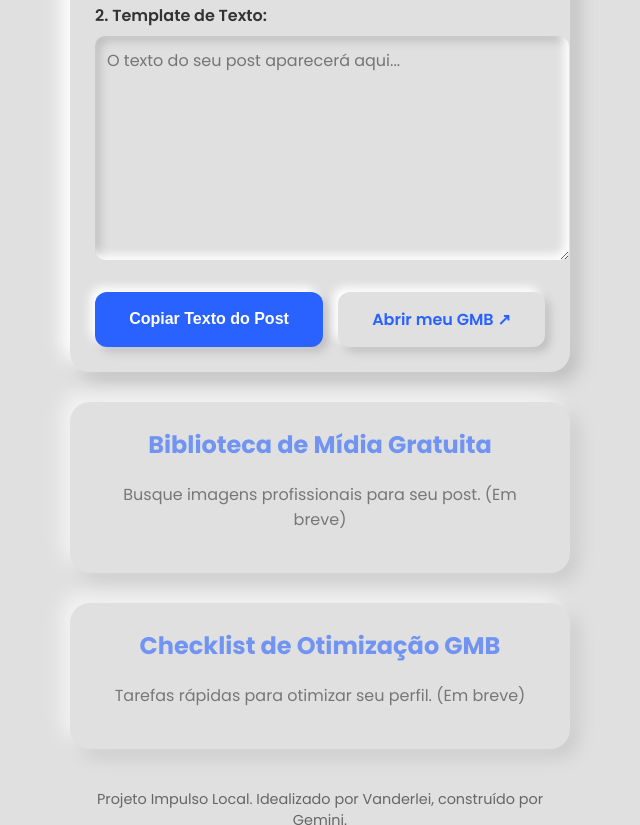
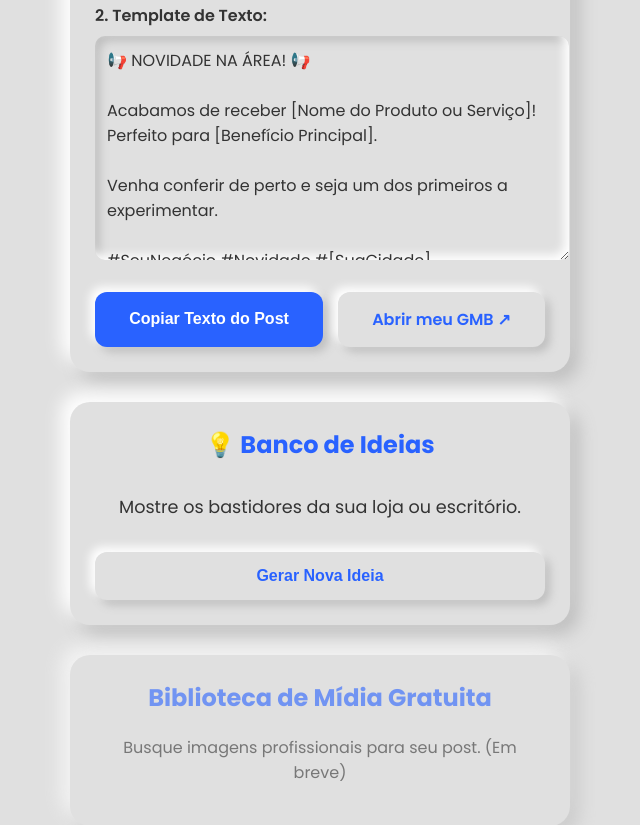
Before and after one commit to vandrodri/impulso-local, a plain HTML site: page index.html in a window 1280 px wide. Shown: the part 496-1321 px from the top of the page, without its empty margins (320-960 px from the left). Drawn offline with Linux system fonts and the light colour scheme.

Commit message:
Add files via upload

````diff
--- a/index.html
+++ b/index.html
@@ -18,6 +18,7 @@
         </header>
 
         <main>
+            <!-- ⭐ Gerador de Posts Inteligente ⭐ -->
             <section class="card" id="gerador-posts">
                 <h2>Gerador de Posts Inteligente</h2>
                 <p>Escolha um tipo de post e preencha as informações.</p>
@@ -45,21 +46,32 @@
                 </div>
             </section>
 
+            <!-- ⭐ Banco de Ideias (NOVA SEÇÃO) ⭐ -->
+            <section class="card" id="banco-ideias">
+                <h2>💡 Banco de Ideias</h2>
+                <p id="ideia-texto">Clique no botão abaixo para gerar uma ideia de post!</p>
+                <button id="nova-ideia-button">Gerar Nova Ideia</button>
+            </section>
+
+            <!-- 🖼️ Biblioteca de Mídia Gratuita (Placeholder) 🖼️ -->
             <section class="card-placeholder" id="biblioteca-midia">
                 <h2>Biblioteca de Mídia Gratuita</h2>
                 <p>Busque imagens profissionais para seu post. (Em breve)</p>
             </section>
 
+            <!-- ✅ Checklist de Otimização GMB (Placeholder) ✅ -->
             <section class="card-placeholder" id="checklist-gmb">
                 <h2>Checklist de Otimização GMB</h2>
                 <p>Tarefas rápidas para otimizar seu perfil. (Em breve)</p>
             </section>
+
         </main>
 
         <footer>
             <p>Projeto Impulso Local. Idealizado por Vanderlei, construído por Gemini.</p>
         </footer>
     </div>
+
     <script src="script.js"></script>
 </body>
 </html>
--- a/script.js
+++ b/script.js
@@ -1,15 +1,37 @@
-// Lógica do Gerador de Posts - por Gemini
+// Lógica do Gerador de Posts e Banco de Ideias - por Gemini
+
 document.addEventListener('DOMContentLoaded', () => {
+    // --- Elementos do Gerador de Posts ---
     const postTypeSelect = document.getElementById('post-type');
     const postTemplateTextarea = document.getElementById('post-template');
     const copyButton = document.getElementById('copy-button');
 
+    // --- Elementos do Banco de Ideias ---
+    const ideiaTexto = document.getElementById('ideia-texto');
+    const novaIdeiaButton = document.getElementById('nova-ideia-button');
+
+    // --- Nossos Dados ---
     const templates = {
         novidade: `📢 NOVIDADE NA ÁREA! 📢\n\nAcabamos de receber [Nome do Produto ou Serviço]! Perfeito para [Benefício Principal].\n\nVenha conferir de perto e seja um dos primeiros a experimentar.\n\n#SeuNegócio #Novidade #[SuaCidade]`,
         oferta: `💰 OFERTA IMPERDÍVEL! 💰\n\nSó nesta semana, garanta seu/sua [Nome do Produto] com [Desconto %] de desconto! De R$ [Preço Antigo] por apenas R$ [Preço Novo].\n\nNão perca essa chance! A oferta é válida até [Data Final da Oferta].\n\n#Promoção #Desconto #SeuNegócio`,
         evento: `📅 VOCÊ É NOSSO CONVIDADO ESPECIAL! 📅\n\nParticipe do nosso [Nome do Evento] no dia [Data do Evento], às [Horário]. Será um momento incrível com [Breve Descrição do que vai acontecer].\n\nMarque na sua agenda e venha celebrar conosco!\n\nEndereço: [Seu Endereço]\n\n#Evento #SeuNegócio #[SuaCidade]`,
         dica: `💡 DICA RÁPIDA DA SEMANA 💡\n\nVocê sabia que [Fato ou Dica Interessante sobre seu nicho]?\n\nIsso pode te ajudar a [Benefício da dica]. Quer saber mais? Deixe sua pergunta nos comentários!\n\n#DicaDaSemana #Curiosidade #SeuNegócio`
     };
+
+    const ideias = [
+        "Apresente um funcionário e conte uma curiosidade sobre ele.",
+        "Mostre os bastidores da sua loja ou escritório.",
+        "Qual foi o pedido mais inusitado que já recebeu?",
+        "Crie um post de 'Verdade ou Mentira' sobre seu produto/serviço.",
+        "Compartilhe um depoimento de um cliente satisfeito.",
+        "Faça uma enquete: 'Qual desses dois produtos vocês preferem?'.",
+        "Dê uma dica rápida que não seja sobre vender, mas que ajude seu cliente.",
+        "Poste uma foto de um detalhe interessante do seu espaço de trabalho.",
+        "Conte a história de como o seu negócio começou.",
+        "Pergunte aos seus seguidores o que eles gostariam de ver em oferta."
+    ];
+
+    // --- Funções ---
 
     function updateTemplate() {
         const selectedType = postTypeSelect.value;
@@ -26,9 +48,19 @@ document.addEventListener('DOMContentLoaded', () => {
         }, 2000);
     }
 
+    function gerarNovaIdeia() {
+        const randomIndex = Math.floor(Math.random() * ideias.length);
+        const ideiaSorteada = ideias[randomIndex];
+        ideiaTexto.textContent = ideiaSorteada;
+    }
+
+    // --- Event Listeners (Onde a mágica acontece) ---
+
     postTypeSelect.addEventListener('change', updateTemplate);
     copyButton.addEventListener('click', copyToClipboard);
+    novaIdeiaButton.addEventListener('click', gerarNovaIdeia);
 
-    updateTemplate();
+    // --- Ações Iniciais ---
+    updateTemplate(); // Carrega o primeiro template ao abrir a página
+    gerarNovaIdeia(); // Já começa com uma ideia inspiradora
 });
-```3.  Cole no Bloco de Notas.
--- a/style.css
+++ b/style.css
@@ -156,4 +156,30 @@ footer {
     margin-top: 40px;
     font-size: 0.9em;
     opacity: 0.7;
+}/* Estilos para o Banco de Ideias */
+#banco-ideias {
+    text-align: center;
 }
+
+#banco-ideias p {
+    font-size: 1.1em;
+    min-height: 50px; /* Garante que o card não mude de tamanho */
+    display: flex;
+    align-items: center;
+    justify-content: center;
+    margin-bottom: 20px;
+}
+
+#nova-ideia-button {
+    width: 100%;
+    background-color: var(--bg-color);
+    color: var(--primary-color);
+     box-shadow:
+        -5px -5px 10px var(--shadow-light),
+        5px 5px 10px var(--shadow-dark);
+}
+
+#nova-ideia-button:active {
+    box-shadow: inset -5px -5px 10px var(--shadow-light),
+                inset 5px 5px 10px var(--shadow-dark);
+}
````
